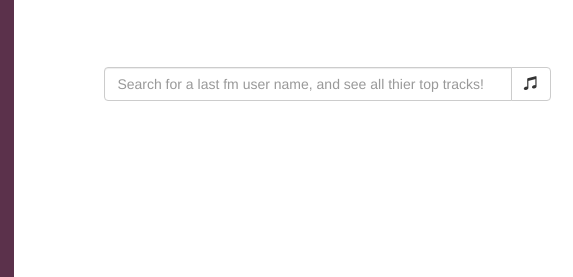
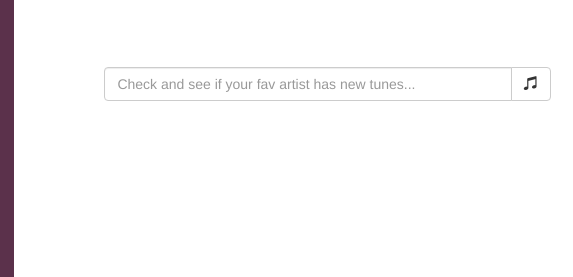
Before and after one commit to KeeganAriel/newTunez, a plain HTML site: page index.html in a window 1280 px wide. Shown: the part 283-560 px from the top of the page, 0-573 px from the left. Drawn offline with Linux system fonts and the light colour scheme.

Commit message:
change placeholder

```diff
--- a/index.html
+++ b/index.html
@@ -19,7 +19,7 @@
 		<div class="search">
 			<div class="col-lg-6">
 				<div class="input-group">
-					<input type="text" class="form-control" placeholder="Search for a last fm user name, and see all thier top tracks!" id="username">
+					<input type="text" class="form-control" placeholder="Check and see if your fav artist has new tunes..." id="username">
 					<span class="input-group-btn">
 						<button class="btn btn-default" type="button" id="submit">
 							<span class="glyphicon glyphicon-music"></span>
```
